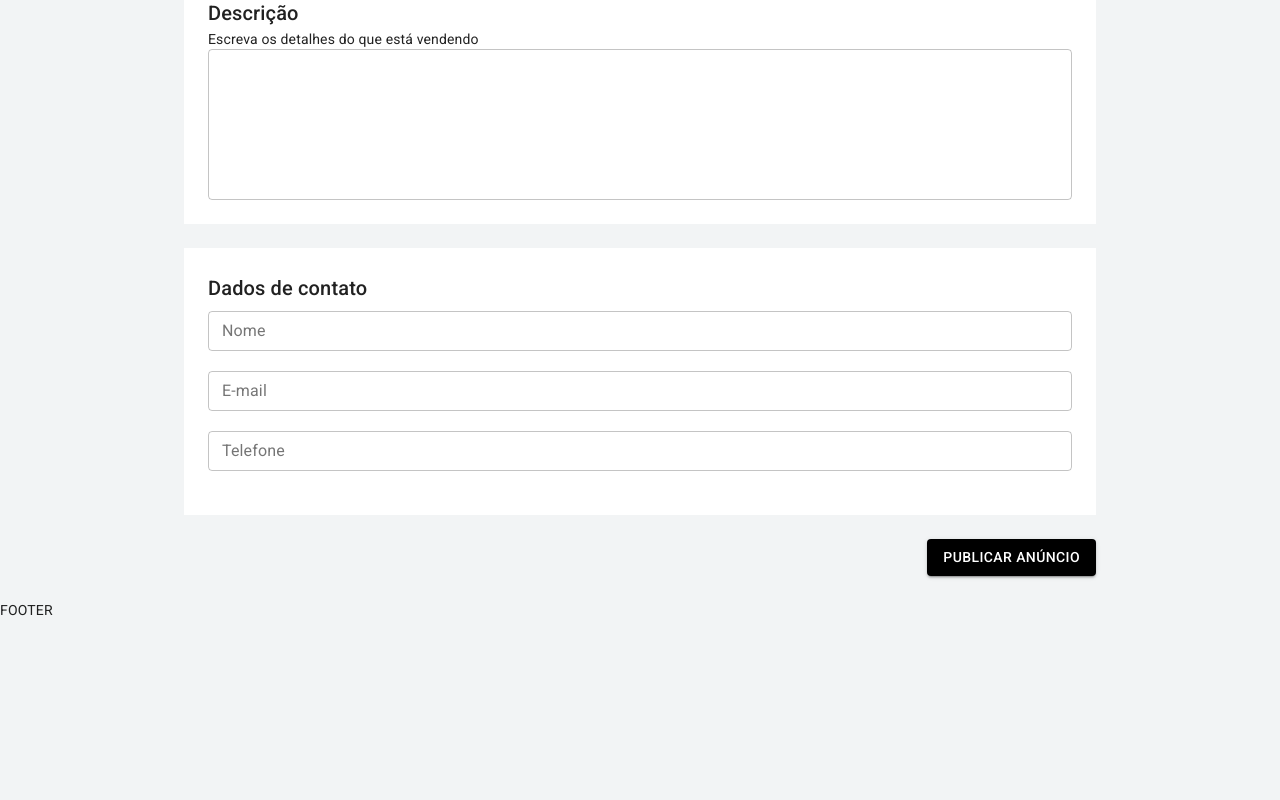
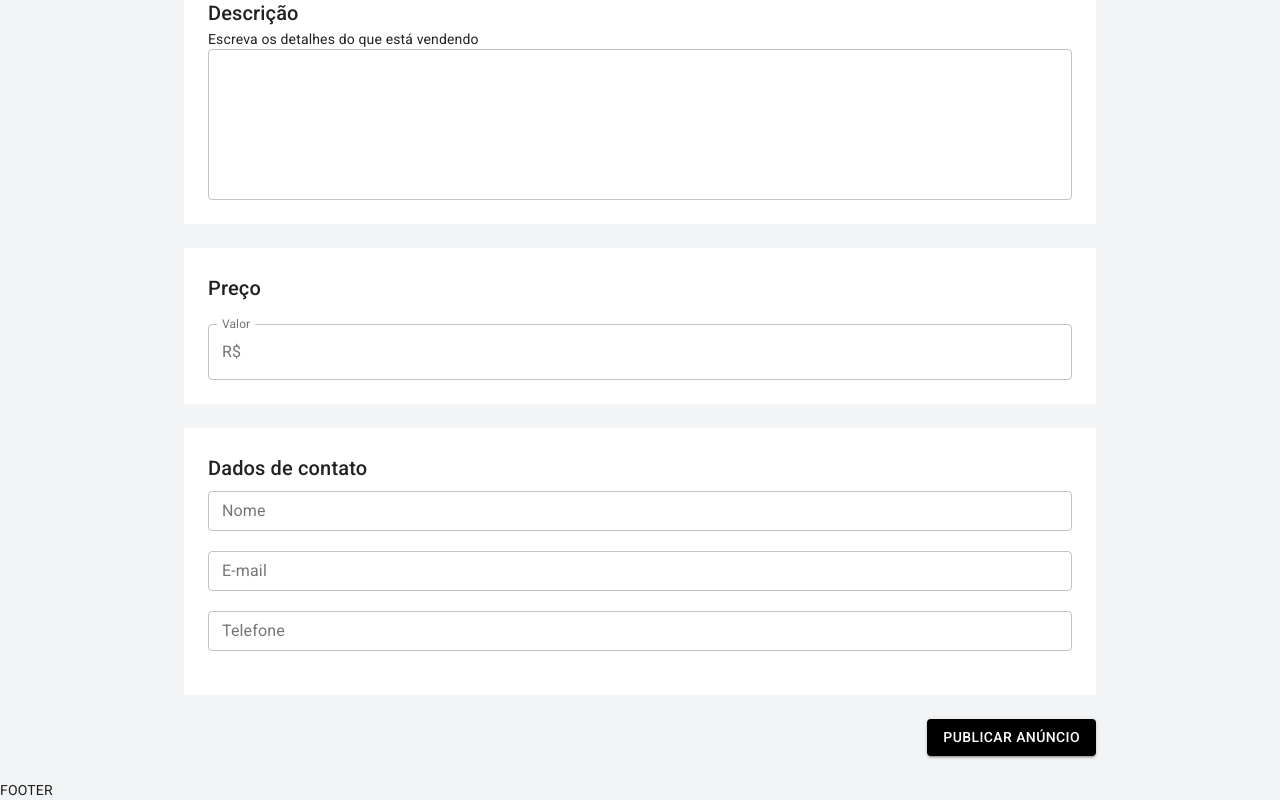
Before and after one commit to Lucas-Henschel/anunx, a Next.js app: page /user/publish in a window 1280 px wide. Shown: the part 844-1644 px from the top of the page. Before the commit the page ends 1464 px from the top, so only its background shows below. Built offline with nearby package versions, Linux system fonts and the light colour scheme.

Commit message:
Implemented price box

```diff
--- a/pages/user/publish.js
+++ b/pages/user/publish.js
@@ -2,10 +2,14 @@
   Box,
   Button,
   Container,
+  FormControl,
   IconButton,
   Select,
   TextField,
   Typography,
+  InputLabel,
+  OutlinedInput,
+  InputAdornment,
 } from "@material-ui/core";
 import { useDropzone } from "react-dropzone";
 import { makeStyles } from "@material-ui/core/styles";
@@ -229,6 +233,23 @@
 
       <Container maxWidth="md" className={classes.boxContainer}>
         <Box className={classes.box}>
+          <Typography component="h6" variant="h6" color="textPrimary">
+            Preço
+          </Typography>
+          <br />
+          <FormControl fullWidth variant="outlined">
+            <InputLabel>Valor</InputLabel>
+            <OutlinedInput
+              onChange={() => {}}
+              startAdornment={<InputAdornment position="start">R$</InputAdornment>}
+              labelWidth={40}
+            />
+          </FormControl>
+        </Box>
+      </Container>
+
+      <Container maxWidth="md" className={classes.boxContainer}>
+        <Box className={classes.box}>
           <Typography
             component="h6"
             variant="h6"
```
